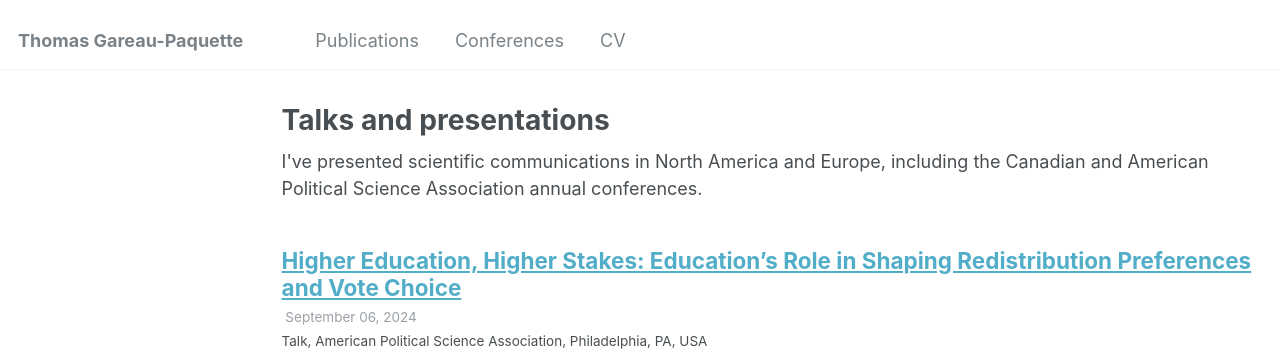
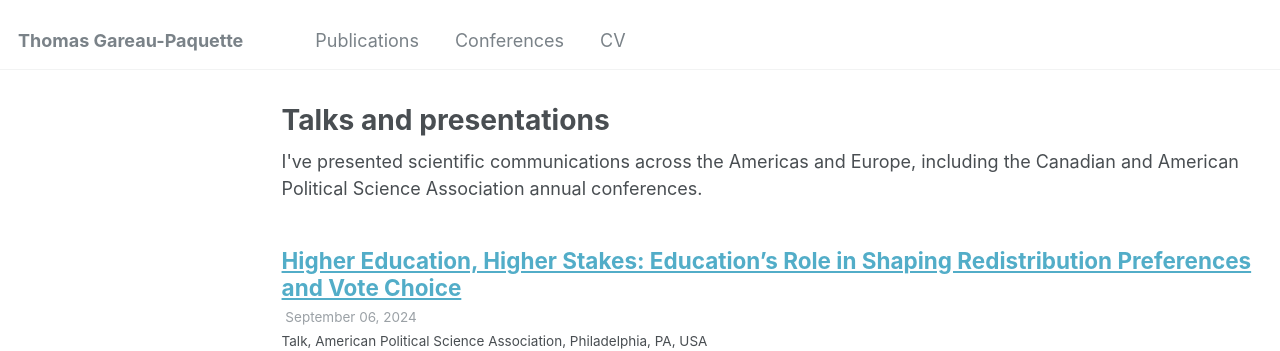
Before and after one commit to ThomasGareau/thomasgareau, a Jekyll site: the page built from _pages/talks.html, in a window 1280 px wide and 900 px high. Shown: the top 351 px of the window. Built offline with Jekyll 4.4.1, drawn with Linux system fonts in a browser that asks for light colours.

```diff
--- a/_pages/talks.html
+++ b/_pages/talks.html
@@ -5,7 +5,7 @@
 author_profile: false
 ---
 
-I've presented scientific communications in North America and Europe, including the Canadian and American Political Science Association annual conferences.
+I've presented scientific communications across the Americas and Europe, including the Canadian and American Political Science Association annual conferences.
 
 {% if site.talkmap_link == true %}
 
```
